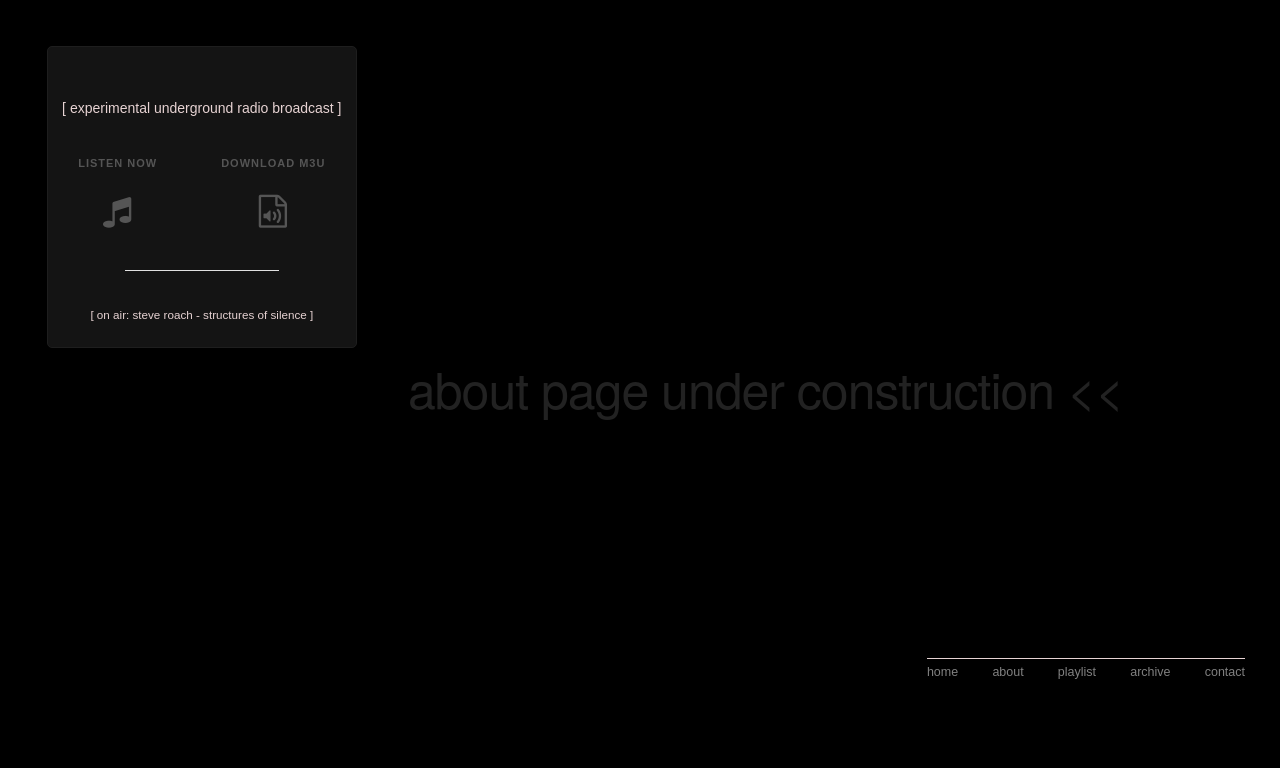
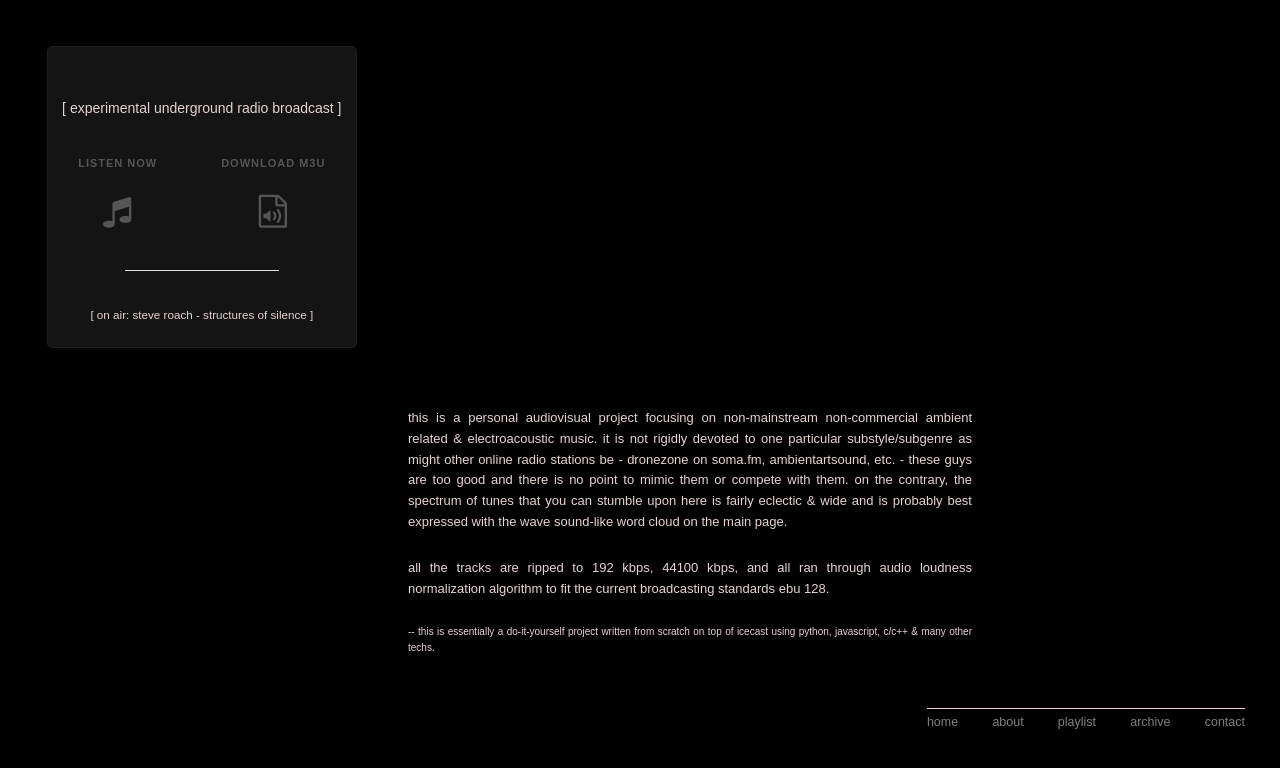
Before and after one commit to ExperimentalHypothesis/atma-fm, a Flask app: page /about in a window 1280 px wide. Shown: the top 768 px of the page. Run offline with Flask 2, Linux system fonts and the light colour scheme; some web fonts are replaced.

Commit message:
about text

```diff
--- a/app/static/css/style.css
+++ b/app/static/css/style.css
@@ -125,3 +125,9 @@ textarea {
     font-family: 'Tomorrow', sans-serif;
     font-weight: 200;
  }
+
+.about{
+    padding-right: 300px;
+    padding-top: 400px;
+
+}
--- a/app/templates/about.html
+++ b/app/templates/about.html
@@ -1,6 +1,11 @@
 {% extends "layout.html" %}
 {% block content %}
-<div class="box">
-  <h1>about page under construction << </h1>
+<div class="box about form-label">
+  <p align="justify">this is a personal audiovisual project focusing on non-mainstream non-commercial ambient related & electroacoustic music. it is not rigidly devoted to one particular substyle/subgenre as might other online radio stations be - dronezone on soma.fm, ambientartsound, etc. - these guys are too good and there is no point to mimic them or compete with them. on the contrary, the spectrum of tunes that you can stumble upon here is fairly eclectic & wide and is probably best expressed with the wave sound-like word cloud on the main page.</p>
+
+  <p align="justify">all the tracks are ripped to 192 kbps, 44100 kbps, and all ran through audio loudness normalization algorithm to fit the current broadcasting standards ebu 128.</p>
+
+  <p  align="justify" style="font-size: 10">-- this is essentially a do-it-yourself project written from scratch on top of icecast using python, javascript, c/c++ & many other techs.</p>
+
 </div>
 {% endblock content %}
```
